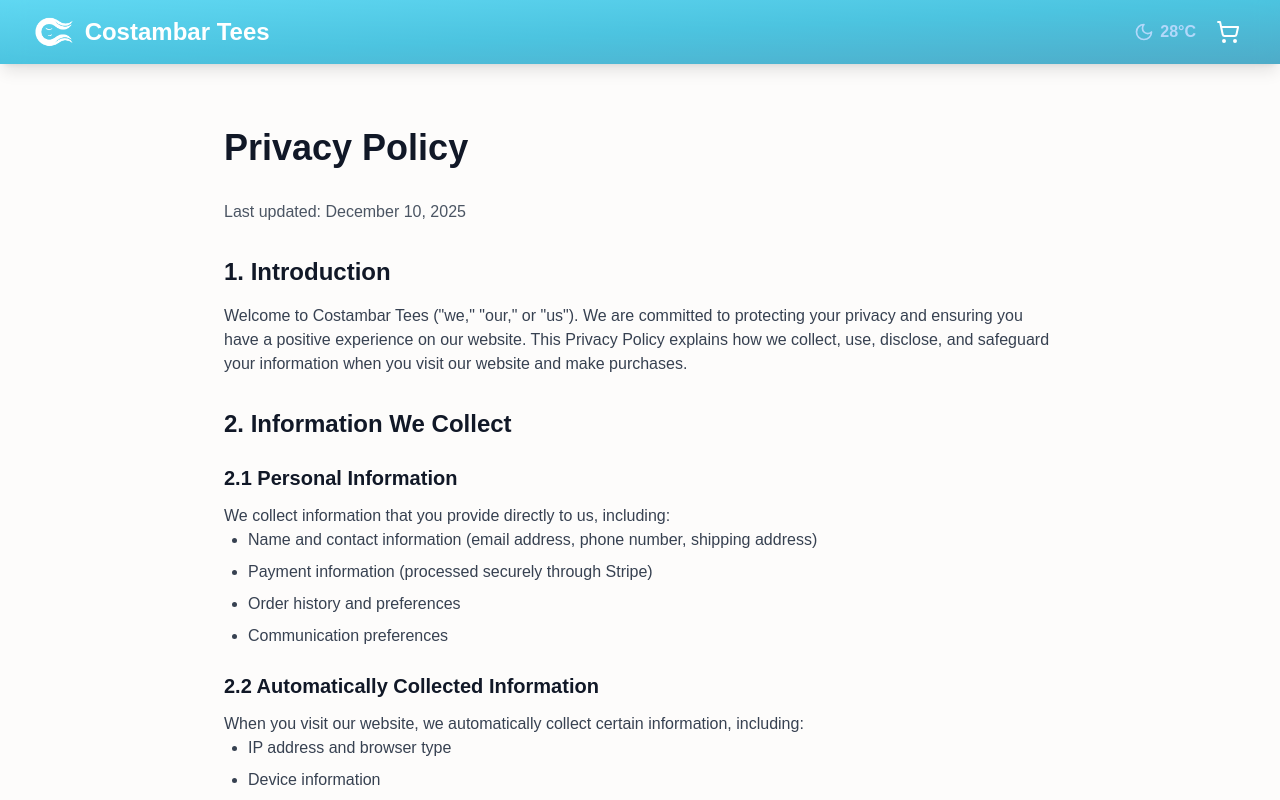
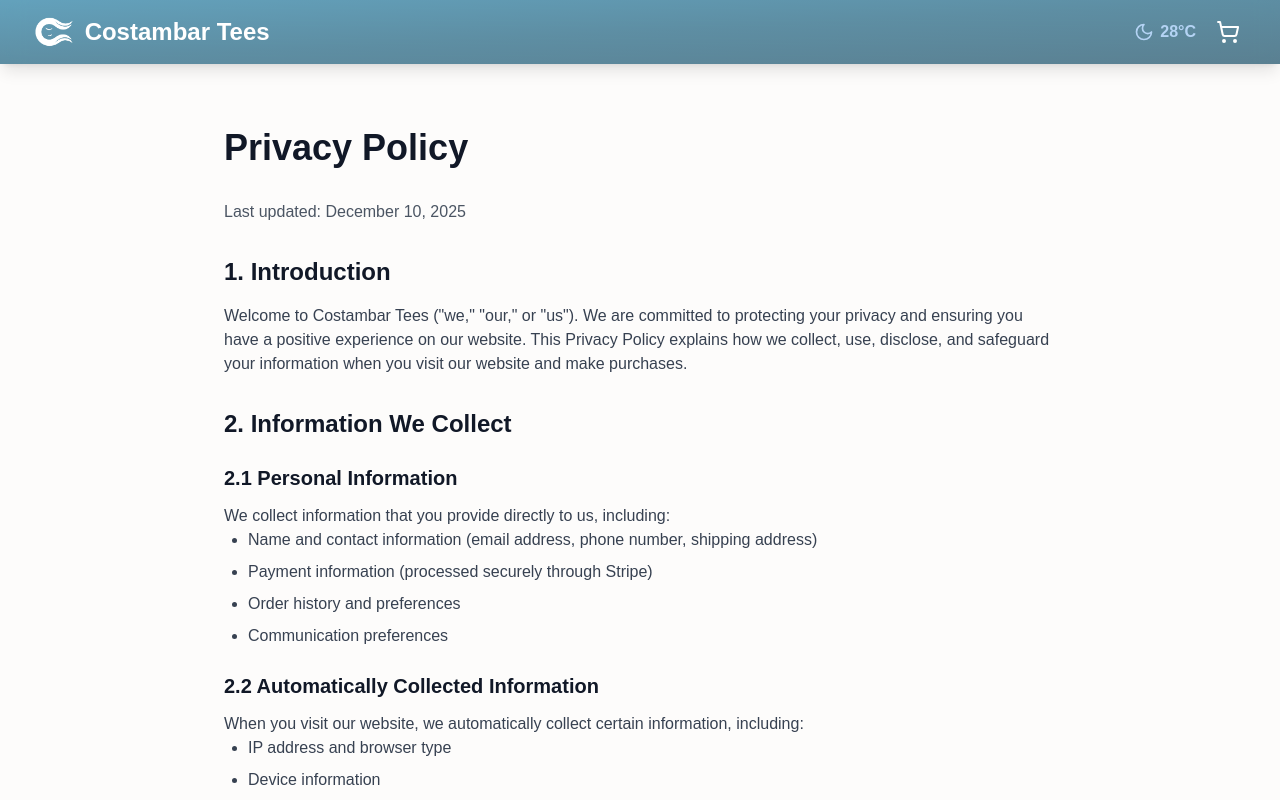
Before and after one commit to steno/caribbean-tees-pod, a Next.js app: page /privacy in a window 1280 px wide. Shown: the top 800 px of the page. Built offline with nearby package versions, Linux system fonts and the light colour scheme; no server answers; a web font is replaced by a local one.

Commit message:
Update header gradient color, position hero behind nav, adjust content section positioning

```diff
--- a/app/page.tsx
+++ b/app/page.tsx
@@ -15,8 +15,8 @@ export default function HomePage() {
       {/* Hero Section - Rotating Background */}
       <RotatingHero />
 
-      {/* Products Section - Scrolls over hero */}
-      <section className="relative bg-white rounded-t-[2.5rem] md:rounded-t-[3.5rem] -mt-20 shadow-2xl">
+      {/* Products Section - Starts below hero */}
+      <section className="relative bg-white rounded-t-[2.5rem] md:rounded-t-[3.5rem] mt-[calc(75vh-240px)] md:mt-[calc(70vh-240px)] shadow-2xl">
         <div className="max-w-7xl mx-auto px-4 sm:px-6 lg:px-8 py-8">
         <div className="text-center mb-8">
           {/* Expandable About Section for SEO */}
--- a/components/Header.tsx
+++ b/components/Header.tsx
@@ -18,7 +18,12 @@ export function Header() {
   const cartCount = isClient ? getTotalItems() : 0
 
   return (
-    <header className="bg-gradient-to-br from-ocean-400/70 via-ocean-500/70 to-ocean-600/70 backdrop-blur-md shadow-lg sticky top-0 z-40">
+    <header
+      className="backdrop-blur-md shadow-lg sticky top-0 z-40"
+      style={{
+        background: 'linear-gradient(to bottom right, rgb(33 123 161 / 0.7), rgb(25 95 125 / 0.7), rgb(20 75 100 / 0.7))',
+      }}
+    >
       <div className="max-w-7xl mx-auto px-4 sm:px-6 lg:px-8">
         <div className="flex items-center justify-between h-16">
           {/* Logo - Main H1 for SEO */}
--- a/components/RotatingHero.tsx
+++ b/components/RotatingHero.tsx
@@ -73,7 +73,7 @@ export function RotatingHero() {
 
 
   return (
-    <section className="sticky top-16 md:top-0 overflow-hidden -z-10 h-[calc(75vh-64px)] md:h-[calc(70vh-100px)]">
+    <section className="fixed top-0 left-0 right-0 w-full overflow-hidden -z-10 h-[75vh] md:h-[70vh]">
       {/* Placeholder Image - Shown while video loads */}
       <div
         className={`absolute inset-0 bg-cover bg-no-repeat bg-[center_top] md:bg-[center_calc(50%+20px)] transition-opacity duration-1000 ${
```
